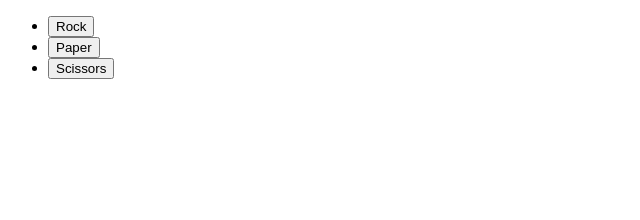
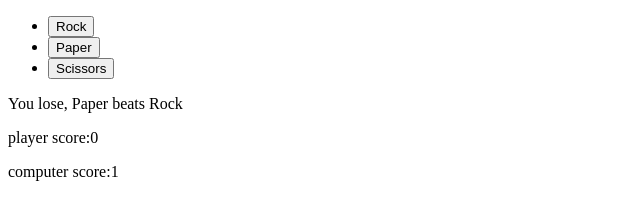
Before and after one commit to rlndgg/rock_paper_scissors, a plain HTML site: page Index.html in a window 1280 px wide. Both pictures are taken after a click on the button "Rock". Shown: the whole page, without its empty margins (0-640 px from the left). Drawn offline with Linux system fonts and the light colour scheme.

Commit message:
added the result screen to the UI, rather than console.logging it

```diff
--- a/Index.html
+++ b/Index.html
@@ -16,6 +16,8 @@
             <li> <button >Scissors</button> </li>
         </ul>
 
+        <div id="resultDisplay">
+        </div>
     </body>
 
 
--- a/js-file.js
+++ b/js-file.js
@@ -40,10 +40,16 @@ var moveArray = ["Rock","Paper","Scissors"]
 
     const buttons = document.querySelectorAll('button');
 
+    let won = false
+
     buttons.forEach((button) => {
 
         // and for each one we add a 'click' listener
         button.addEventListener('click', (e) => {
+
+            if (won == true) {
+                return
+            }
 
             computerSelection = computerPlay();
 
@@ -54,12 +60,37 @@ var moveArray = ["Rock","Paper","Scissors"]
                 playerScore = playerScore + resultArray[1];
                 }
             else {
-                computerScore = computerScore - resultArray[1]
+                computerScore = computerScore - resultArray[1];
             }
 
-            console.log(resultArray[0]);
-            console.log(playerScore);
-            console.log(computerScore);
+            const display = document.querySelector('#resultDisplay');
+
+
+
+            display.textContent = `${resultArray[0]}`;
+
+            if (Math.max(playerScore,computerScore)>=5) {
+                    won = true;
+                    const final = document.createElement('p');
+                        if (playerScore>computerScore){
+                            final.textContent = 'you won!';
+                        }
+                        else {
+                            final.textContent = 'Computer wins :/';
+                        }
+
+                    display.appendChild(final);
+                return
+            }
+
+            const content = document.createElement('p');
+            content.textContent = `player score:${playerScore}`;
+            display.appendChild(content);
+
+            const contentComp = document.createElement('p');
+            contentComp.textContent= `computer score:${computerScore}`;
+            display.appendChild(contentComp);
+
 
         });
       });
```
